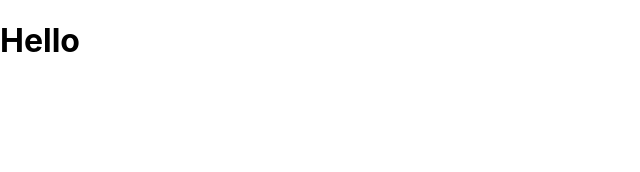
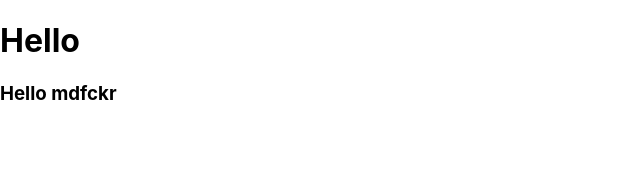
Before and after one commit to ant1pov-a/uummkk, a React (Create React App) app in the folder umkkkkkk/: page / in a window 1280 px wide. Shown: the top 172 px of the page, without its empty margins (0-640 px from the left). Built offline with nearby package versions, Linux system fonts and the light colour scheme; a web font is replaced by a local one.

Commit message:
test commit
test commit

```diff
--- a/umkkkkkk/src/container/mainPage/MainPage.js
+++ b/umkkkkkk/src/container/mainPage/MainPage.js
@@ -2,7 +2,12 @@ import React, { Component } from "react";
 
 class MainPage extends Component {
   render() {
-    return <h1>Hello</h1>;
+    return (
+      <>
+        <h1>Hello</h1>
+        <h3>Hello mdfckr</h3>
+      </>
+    );
   }
 }
 
```
